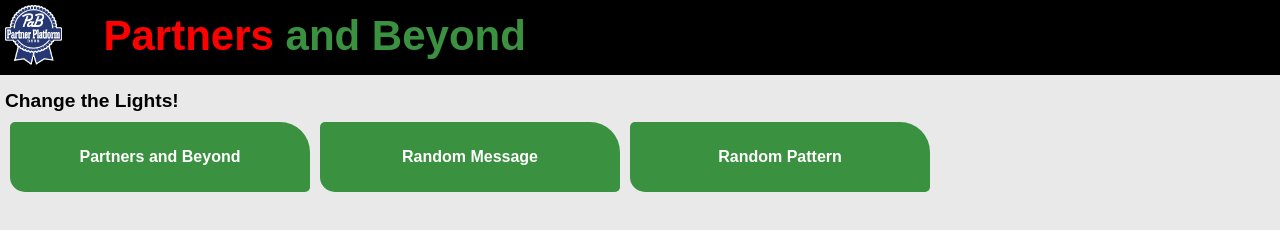
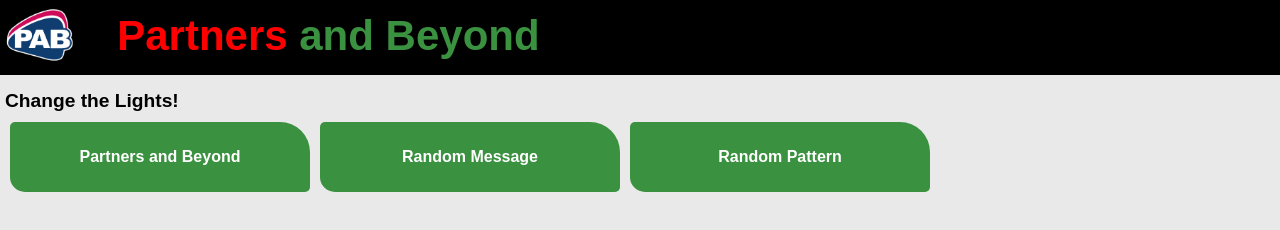
Before and after one commit to GrillinGorilla/pab, a plain HTML site: page index.html in a window 1280 px wide. Drawn offline with nearby package versions, Linux system fonts and the light colour scheme.

Commit message:
Update index.html

```diff
--- a/index.html
+++ b/index.html
@@ -24,7 +24,7 @@
     <div id='page_banner'>
             <!-- <span onclick="openPopOutNavMenu()"> -->
 			<span>
-                <img id="page_logo" src="img/PaB_Team_Logo_Devs.png" alt="My image"/>
+                <img id="page_logo" src="img/pab_tab_transparent.png" alt="My image"/>
                 <span class='page_title' id='page_title_nfdw'>Partners</span> <span class='page_title' id='page_title_hub'>and Beyond</span>
             </span>
     </div>
```
